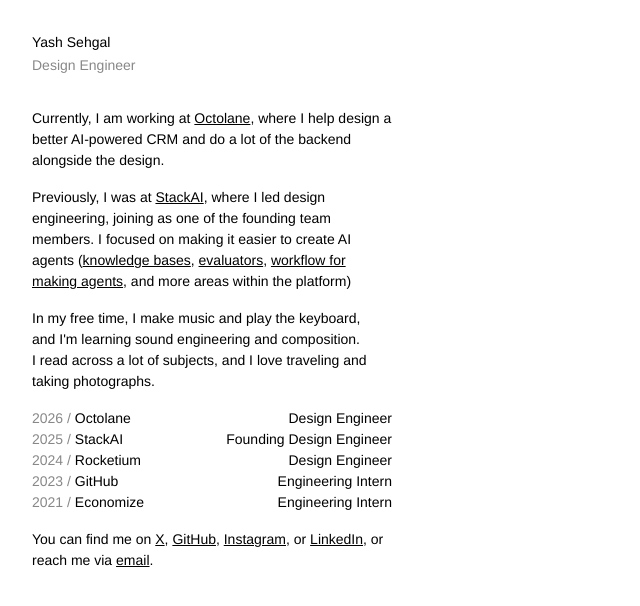
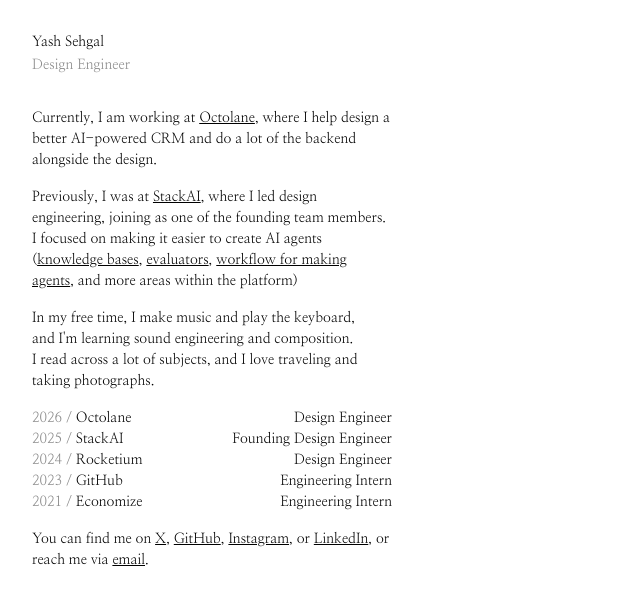
Before and after one commit to yashsehgal/personal-website, a Next.js app: page / in a window 1280 px wide. Shown: the top 606 px of the page, without its empty margins (0-640 px from the left). Built offline with nearby package versions, Linux system fonts and the light colour scheme.

Commit message:
Set the site in Nanum Myeongjo and invert underlined links on hover.
Co-authored-by: Cursor <cursoragent@cursor.com>

```diff
--- a/app/globals.css
+++ b/app/globals.css
@@ -1,17 +1,20 @@
 @import "tailwindcss";
+
+@theme {
+  --color-background: #fff;
+  --color-foreground: #000;
+}
 
 html {
   color-scheme: light;
   background: #fff;
 }
 
-a {
-  color: inherit;
-  text-decoration: underline;
-}
-
-a:not(.plain-link):hover {
-  text-decoration: none;
+@layer base {
+  a {
+    color: inherit;
+    text-decoration: underline;
+  }
 }
 
 a.plain-link {
--- a/app/layout.tsx
+++ b/app/layout.tsx
@@ -1,5 +1,5 @@
 import type { Metadata } from "next";
-import { inter, sansFontFamily } from "@/lib/fonts";
+import { nanumMyeongjo, siteFontFamily } from "@/lib/fonts";
 import "./globals.css";
 
 export const metadata: Metadata = {
@@ -11,8 +11,8 @@ export default function RootLayout({ children }: LayoutProps<"/">) {
   return (
     <html
       lang="en"
-      className={inter.variable}
-      style={{ "--font-sans": sansFontFamily }}
+      className={nanumMyeongjo.variable}
+      style={{ "--font-sans": siteFontFamily }}
     >
       <body className="min-h-svh bg-white p-8 font-sans text-sm leading-normal font-normal tracking-normal text-pretty text-black">
         {children}
--- a/app/page.tsx
+++ b/app/page.tsx
@@ -31,6 +31,8 @@ const work = [
   },
 ] as const;
 
+const underlinedLinkClassName = "hover:bg-foreground hover:text-background";
+
 export default function Page() {
   return (
     <div className="max-w-[360px]">
@@ -45,6 +47,7 @@ export default function Page() {
             href="https://octolane.com"
             target="_blank"
             rel="noopener noreferrer"
+            className={underlinedLinkClassName}
           >
             Octolane
           </a>
@@ -53,7 +56,12 @@ export default function Page() {
         </p>
         <p className="mb-4">
           Previously, I was at{" "}
-          <a href="https://stack.ai" target="_blank" rel="noopener noreferrer">
+          <a
+            href="https://stack.ai"
+            target="_blank"
+            rel="noopener noreferrer"
+            className={underlinedLinkClassName}
+          >
             StackAI
           </a>
           , where I led design engineering, joining as one of the founding team
@@ -62,6 +70,7 @@ export default function Page() {
             href="https://www.stackai.com/platform/knowledge-bases"
             target="_blank"
             rel="noopener noreferrer"
+            className={underlinedLinkClassName}
           >
             knowledge bases
           </a>
@@ -70,6 +79,7 @@ export default function Page() {
             href="https://www.stackai.com/changelog/08-20-2025"
             target="_blank"
             rel="noopener noreferrer"
+            className={underlinedLinkClassName}
           >
             evaluators
           </a>
@@ -78,6 +88,7 @@ export default function Page() {
             href="https://www.stackai.com/platform/workflow"
             target="_blank"
             rel="noopener noreferrer"
+            className={underlinedLinkClassName}
           >
             workflow for making agents
           </a>
@@ -112,6 +123,7 @@ export default function Page() {
             href="https://x.com/yashsehgaldev"
             target="_blank"
             rel="noopener noreferrer"
+            className={underlinedLinkClassName}
           >
             X
           </a>
@@ -120,6 +132,7 @@ export default function Page() {
             href="https://github.com/yashsehgal"
             target="_blank"
             rel="noopener noreferrer"
+            className={underlinedLinkClassName}
           >
             GitHub
           </a>
@@ -128,6 +141,7 @@ export default function Page() {
             href="https://www.instagram.com/sehgalyash_/"
             target="_blank"
             rel="noopener noreferrer"
+            className={underlinedLinkClassName}
           >
             Instagram
           </a>
@@ -136,11 +150,15 @@ export default function Page() {
             href="https://www.linkedin.com/in/sehgalyash/"
             target="_blank"
             rel="noopener noreferrer"
+            className={underlinedLinkClassName}
           >
             LinkedIn
           </a>
           , or reach me via{" "}
-          <a href="mailto:hi@yashsehgal.com">email</a>.
+          <a href="mailto:hi@yashsehgal.com" className={underlinedLinkClassName}>
+            email
+          </a>
+          .
         </p>
       </main>
     </div>
--- a/lib/fonts.ts
+++ b/lib/fonts.ts
@@ -1,26 +1,10 @@
-import { Inter } from "next/font/google";
+import { Nanum_Myeongjo } from "next/font/google";
 
-const arialSeries = [
-  "Arial",
-  "Arial Narrow",
-  "Arial Rounded MT Bold",
-  "Arial Unicode MS",
-  "sans-serif",
-] as const;
-
-function fontFamilyName(name: string) {
-  return name.includes(" ") ? `"${name}"` : name;
-}
-
-export const inter = Inter({
+export const nanumMyeongjo = Nanum_Myeongjo({
+  weight: "400",
   subsets: ["latin"],
   display: "swap",
-  variable: "--font-inter",
+  variable: "--font-nanum-myeongjo",
 });
 
-/** Helvetica, then Inter, then the Arial sans-serif series. */
-export const sansFontFamily = [
-  "Helvetica",
-  "Inter",
-  ...arialSeries.map(fontFamilyName),
-].join(", ");
+export const siteFontFamily = "var(--font-nanum-myeongjo), serif";
```
